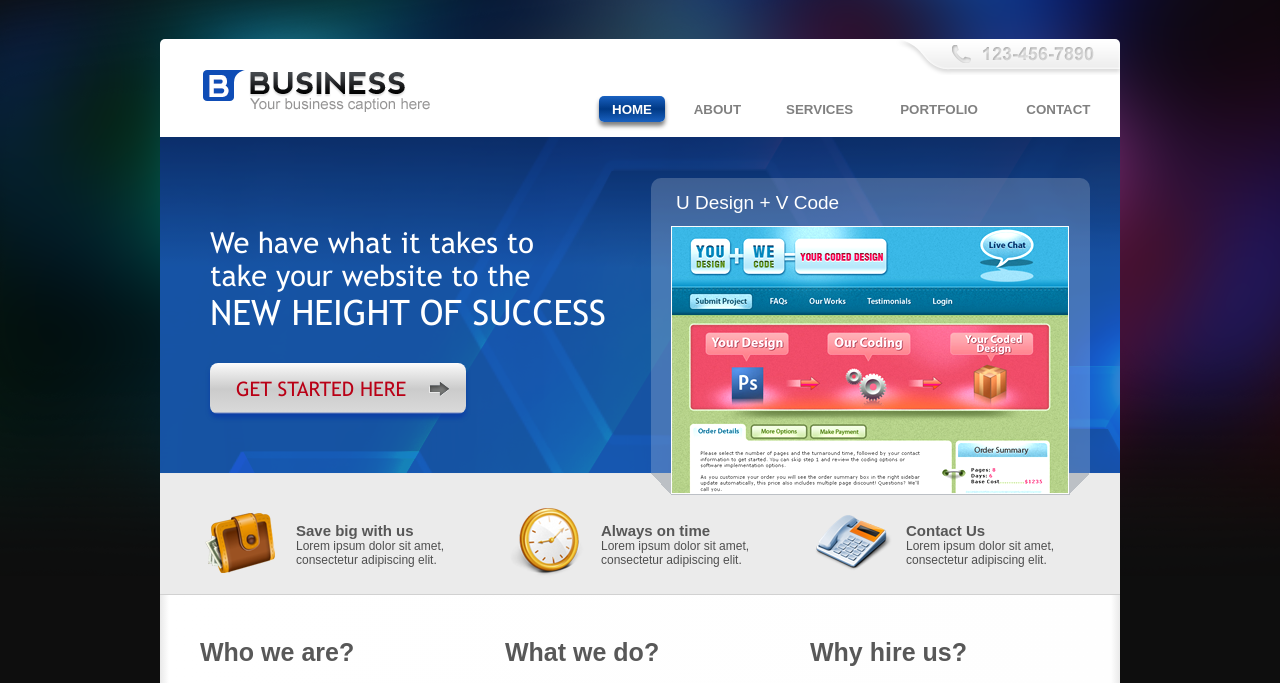
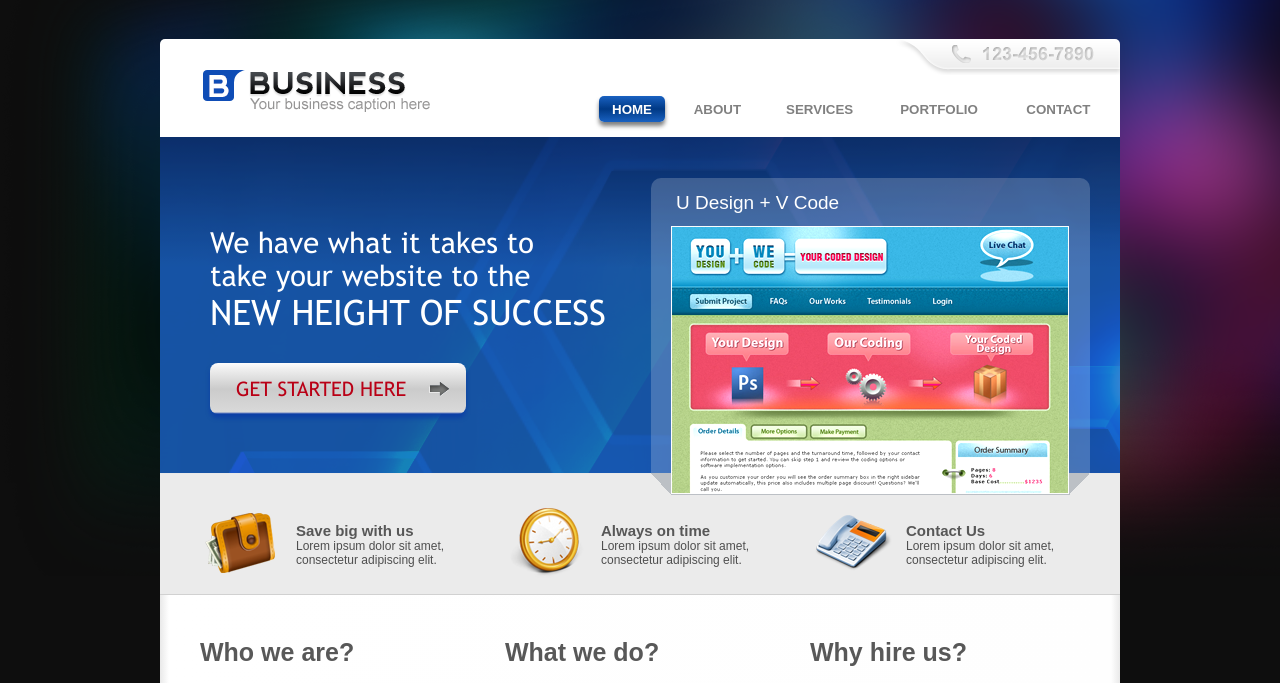
Before and after one commit to maks2020/test1, a PHP site: page /index.php?menu_value=home in a window 1280 px wide. Shown: the top 683 px of the page. Run offline with PHP 8.4, Linux system fonts and the light colour scheme.

Commit message:
image bg_body.png fixed background

```diff
--- a/site/index.php
+++ b/site/index.php
@@ -14,6 +14,10 @@
 	</head>
 
 	<body>
+
+<div id="background_image_fix">
+	<img src="images/bg_body.png">
+</div><!--end background_image_fix-->
 
 <!--pages constraction-->
 <?php
--- a/site/main_style.css
+++ b/site/main_style.css
@@ -12,8 +12,8 @@ a {
 
 body {
 	text-align: center;
-	background-image: url(images/bg_body.png);
-	background-repeat: no-repeat;
+	/*background-image: url(images/bg_body.png);
+	background-repeat: no-repeat;*/
 	background-position: top;
 	background-color: #0e0e0e;
 	font-size: 12px;
@@ -23,6 +23,13 @@ body {
 	width: 960px;
 }
 
+#background_image_fix {
+	position: fixed;
+	top: 0px;
+	left: 0px;
+	z-index: -1;
+}
+
 h2 {
 	font-size: 15px;
 }
```
